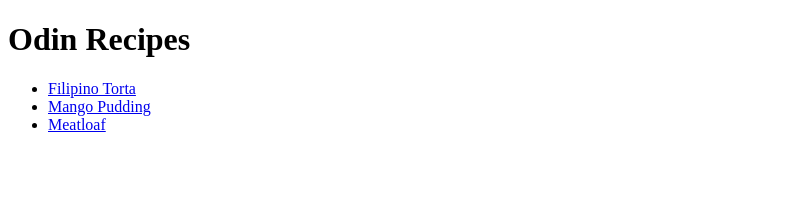
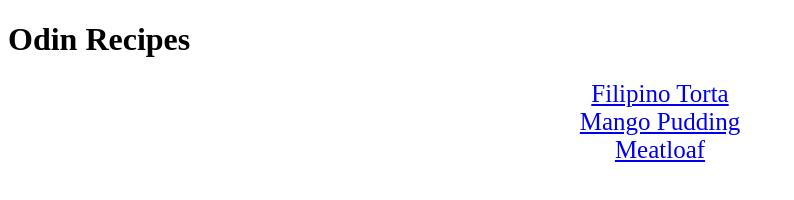
Before and after one commit to Kagemori/odin-recipes, a plain HTML site: page index.html in a window 1280 px wide. Shown: the whole page, without its empty margins (0-794 px from the left). Drawn offline with Linux system fonts and the light colour scheme.

Commit message:
Center recipe links

```diff
--- a/styles.css
+++ b/styles.css
@@ -1,3 +1,13 @@
 .recipe-list {
     margin: auto;
+    width: 50%;
 }
+
+.recipe-list ul {
+    list-style-type: none;
+}
+
+.recipe-list li{
+    text-align: center;
+    font-size: 25px;
+}
```
